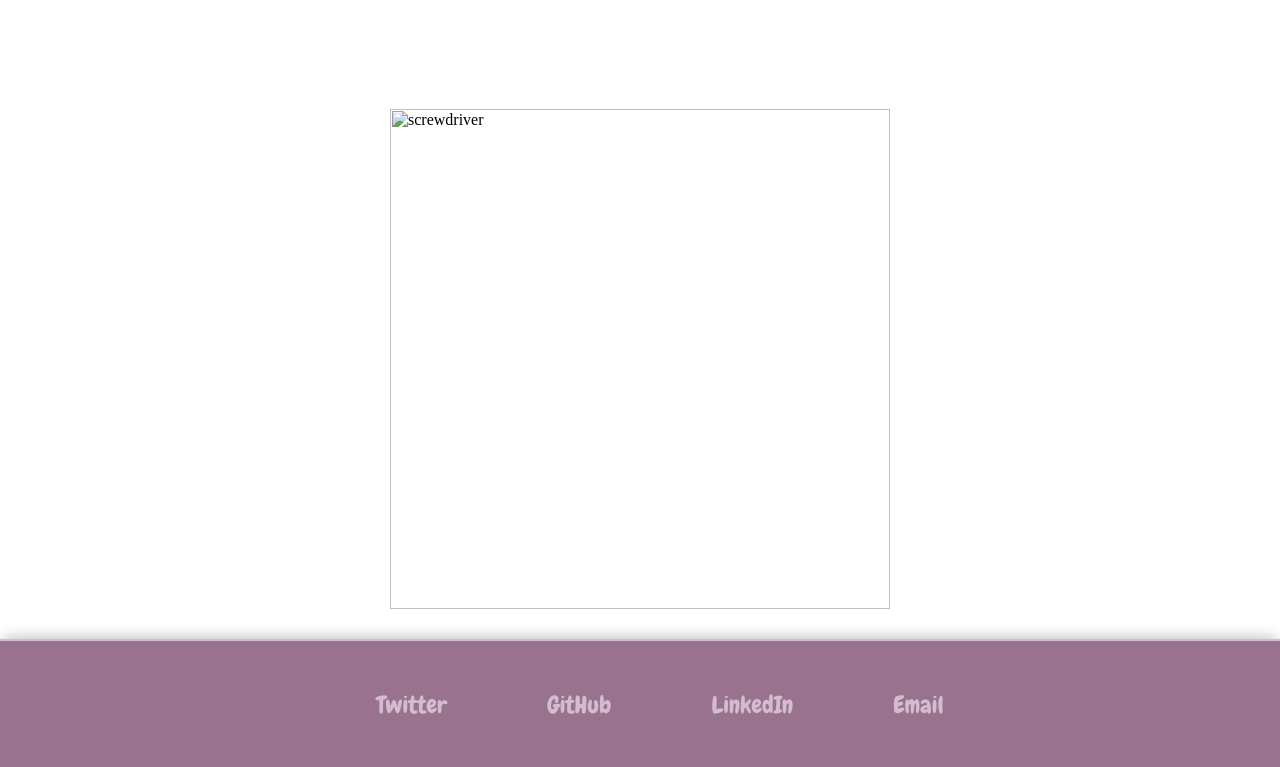
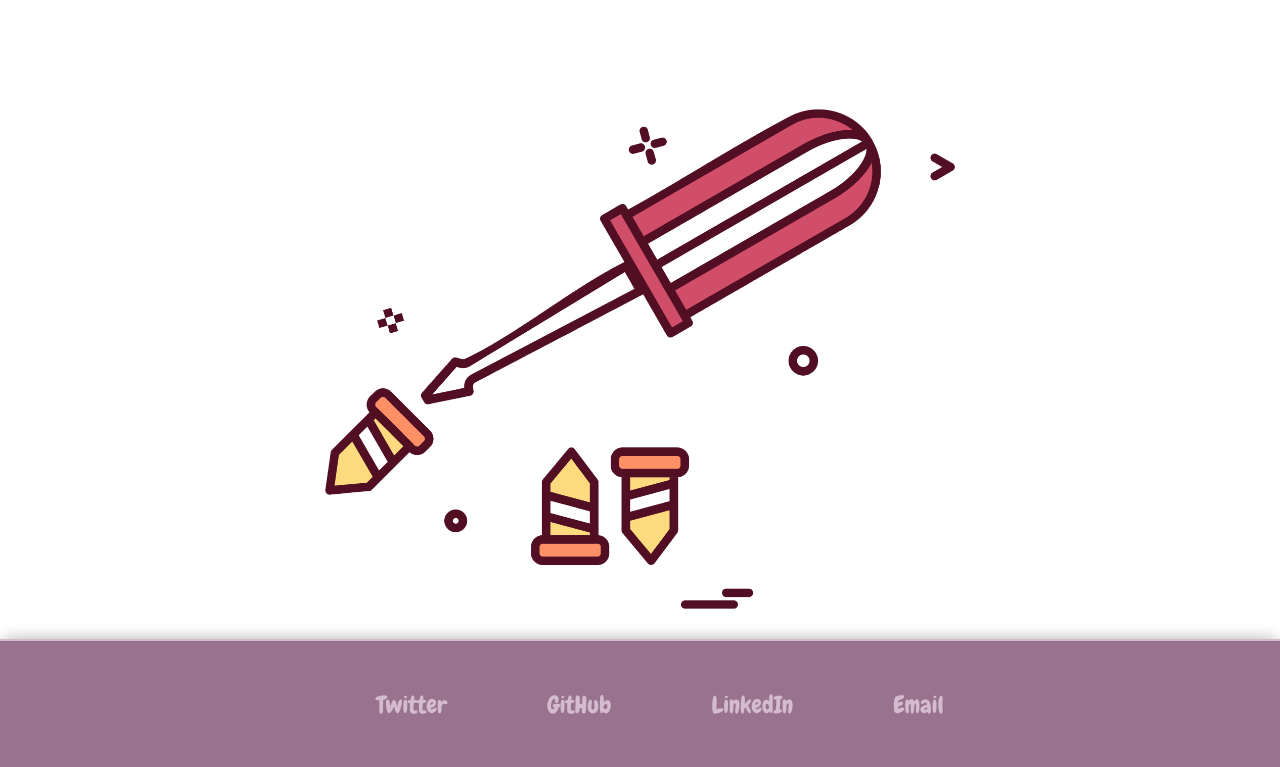
Before and after one commit to mevanstech/portfolio, a plain HTML site: page index.html in a window 1280 px wide. Shown: the part 554-1321 px from the top of the page. Drawn offline with Linux system fonts and the light colour scheme.

Commit message:
Update index.html

```diff
--- a/index.html
+++ b/index.html
@@ -31,7 +31,7 @@
           </p>
         </div>
         <div class="image">
-          <img src="img/tools.png" alt="screwdriver" height="500px" />
+          <img src="tools.png" alt="screwdriver" height="500px" />
         </div>
       </div>
       <footer>
```
